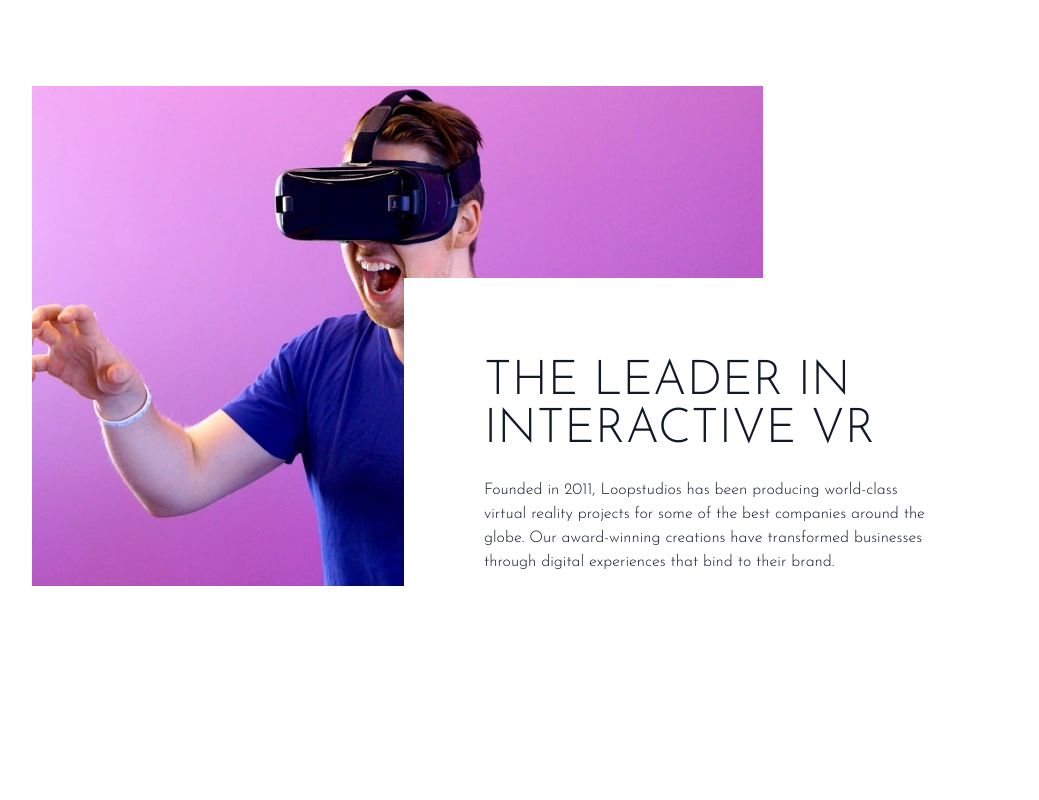
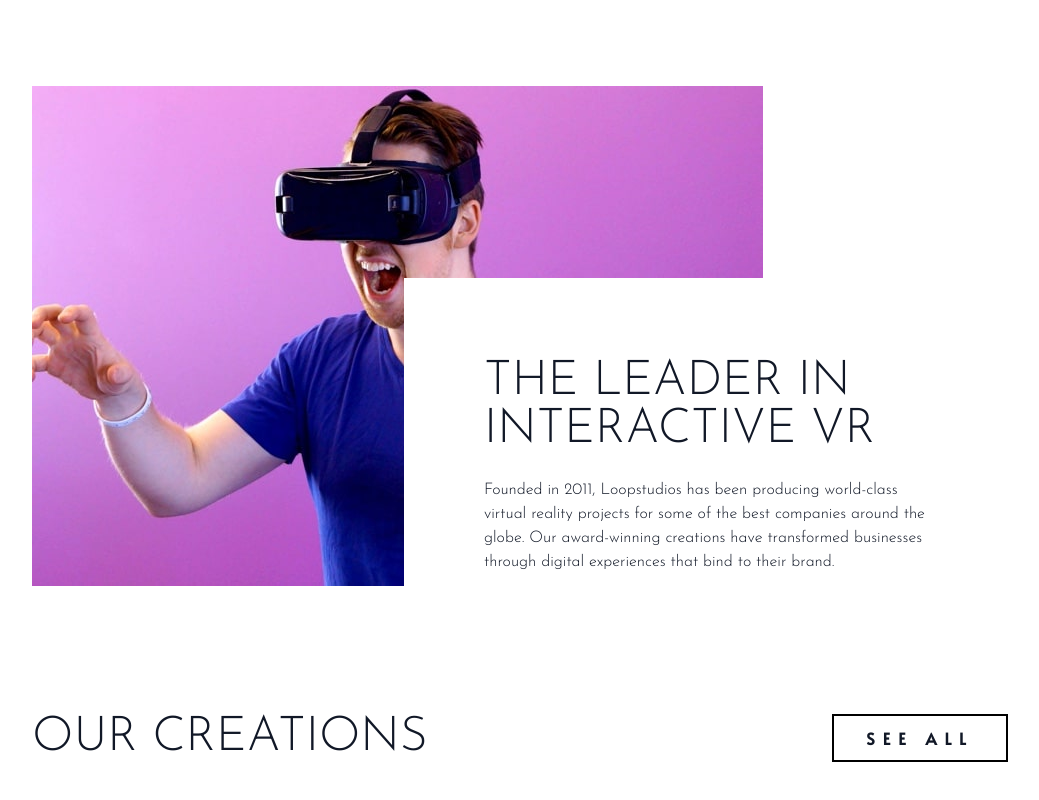
Before and after one commit to amppmann/LoopStudios, a website: page index.html in a window 1280 px wide. Shown: the part 710-1510 px from the top of the page, without its empty margins (120-1159 px from the left). Before the commit the page ends 1424 px from the top, so only its background shows below. Drawn offline with Linux system fonts and the light colour scheme; a web font is replaced by a local one.

Commit message:
Added Creation Section

```diff
--- a/index.html
+++ b/index.html
@@ -116,6 +116,30 @@
                 <h2 class="max-w-lg mt-10 mb-6 font-sans text-4xl text-center text-gray-900 uppercase md:text-5xl mt-0 md:text-left">The leader in interactive VR</h2>
 
                 <p class="max-w-md text-center md:text-left">Founded in 2011, Loopstudios has been producing world-class virtual reality projects for some of the best companies around the globe. Our award-winning creations have transformed businesses through digital experiences that bind to their brand. </p>
+
+            </div>
+        </div>
+    </section>
+
+
+
+    <!-- Creation Section  -->
+
+    <section id="creation">
+
+
+
+        <!-- Creation Container  -->
+
+        <div class="container max-w-6xl mx-auto my-32 px-6 text-gray-900 md:px-0">
+
+
+            <!-- Creation Header  -->
+
+            <div class="flex justify-center mb-20 md:justify-between">
+                <h2 class="text-4xl uppercase text-center md:text-left md:text-5xl">Our Creations</h2>
+
+                <button class="hidden px-8 py-2 my-0 font-bold uppercase tracking-widest border-2 border-black font-alata hover:bg-black hover:text-white md:block">See All</button>
             </div>
         </div>
     </section>
--- a/tailwind.config.js
+++ b/tailwind.config.js
@@ -14,7 +14,7 @@ module.exports = {
         alata:['Alata'],
       },
       letterSpacing:{
-        widest:'3em'
+        widest:'0.5em'
       }
     },
   },
```
Also changed, not shown: css/style.css.
